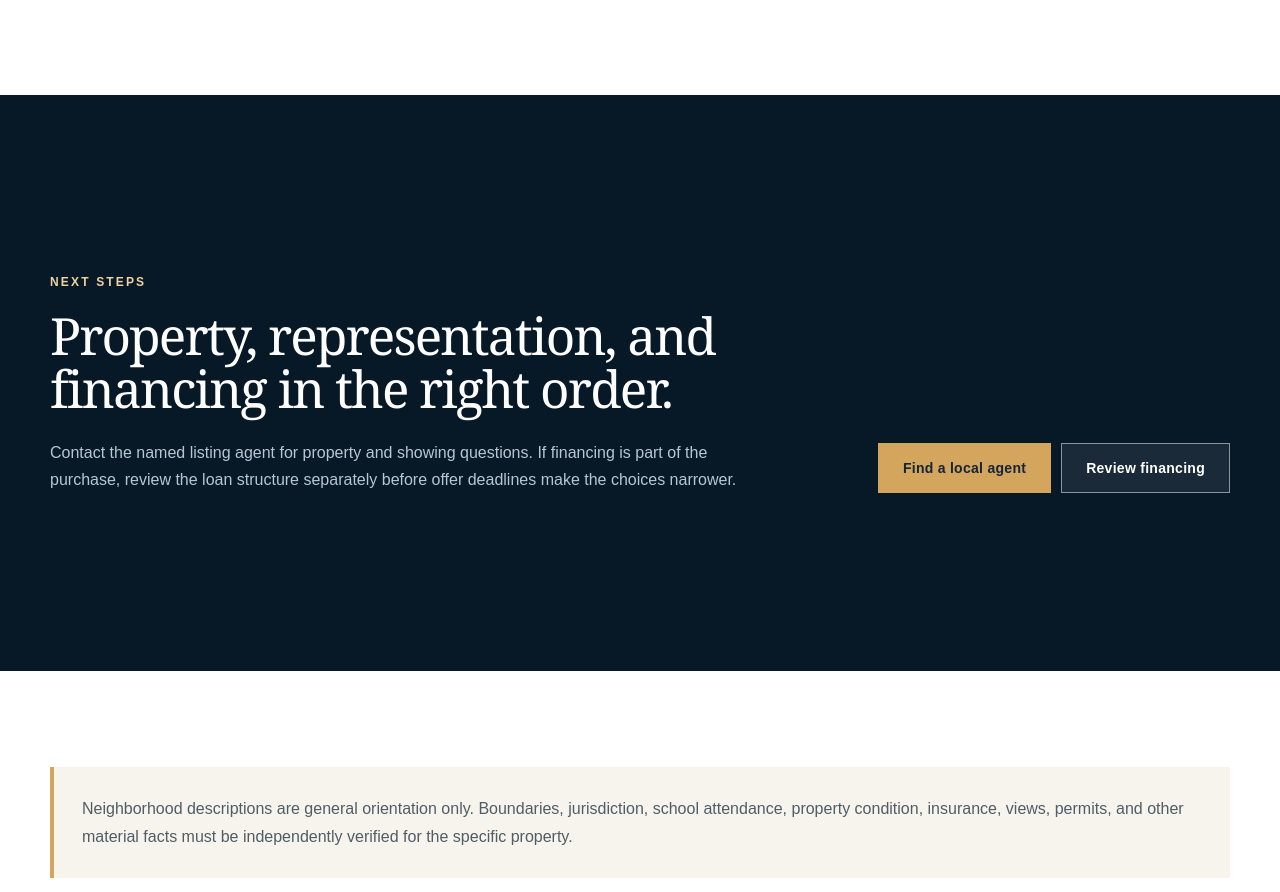
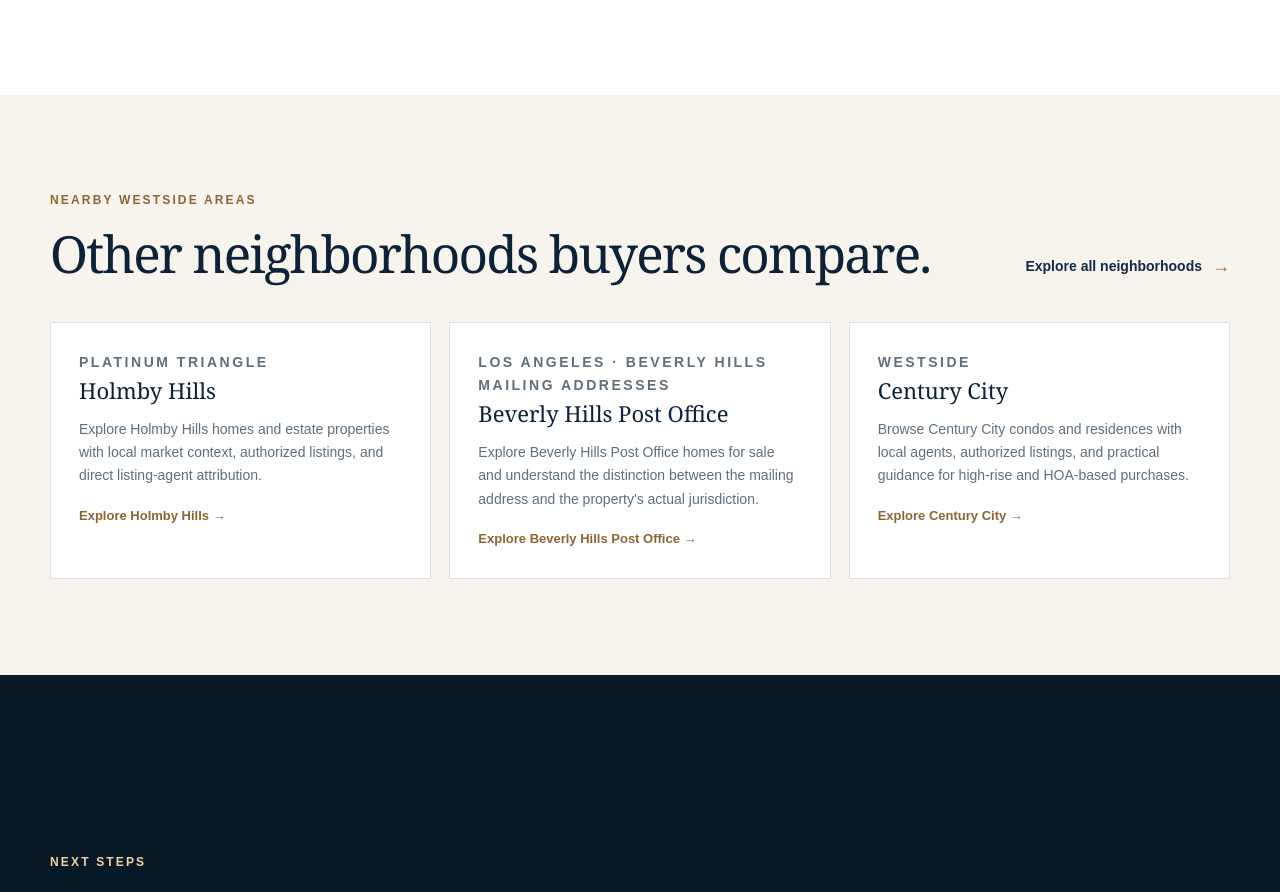
Before and after one commit to westccmortgage/90210estate, a Next.js app: page /neighborhoods/bel-air in a window 1280 px wide. Shown: the part 2636-3528 px from the top of the page. Built offline with nearby package versions, Linux system fonts and the light colour scheme; no server answers.

Commit message:
Strengthen neighborhood internal discovery

```diff
--- a/app/neighborhoods/[slug]/page.tsx
+++ b/app/neighborhoods/[slug]/page.tsx
@@ -10,6 +10,27 @@ export const dynamic = "force-dynamic";
 export const revalidate = 0;
 
 type Props = { params: { slug: string } };
+
+const relatedNeighborhoods: Record<string, string[]> = {
+  "beverly-hills": ["beverly-hills-flats", "trousdale-estates", "beverly-hills-post-office", "holmby-hills"],
+  "beverly-hills-flats": ["beverly-hills", "trousdale-estates", "century-city"],
+  "trousdale-estates": ["beverly-hills", "beverly-hills-gateway", "bel-air"],
+  "beverly-hills-gateway": ["beverly-hills", "trousdale-estates", "bel-air"],
+  "beverly-hills-post-office": ["beverly-hills", "bel-air", "sunset-strip"],
+  "bel-air": ["holmby-hills", "beverly-hills-post-office", "century-city"],
+  "holmby-hills": ["bel-air", "beverly-hills", "century-city"],
+  "sunset-strip": ["west-hollywood-west", "beverly-hills-post-office", "beverly-hills"],
+  "west-hollywood-west": ["sunset-strip", "beverly-hills", "century-city"],
+  "century-city": ["holmby-hills", "beverly-hills", "west-hollywood-west"],
+};
+
+const zipHubNeighborhoods = new Set([
+  "beverly-hills",
+  "beverly-hills-flats",
+  "trousdale-estates",
+  "beverly-hills-gateway",
+  "beverly-hills-post-office",
+]);
 
 export function generateStaticParams() {
   return neighborhoods.map((neighborhood) => ({ slug: neighborhood.slug }));
@@ -39,8 +60,14 @@ export default async function NeighborhoodPage({ params }: Props) {
 
   const listings = await getMarketplaceListings(neighborhood.feedArea);
   const canonical = `https://90210estate.com/neighborhoods/${neighborhood.slug}`;
+  const related = (relatedNeighborhoods[neighborhood.slug] || [])
+    .map((slug) => getNeighborhood(slug))
+    .filter((item): item is NonNullable<typeof item> => Boolean(item));
+
   const jsonLd = {
     "@context": "https://schema.org",
+    "@graph": [
+      {
         "@type": "CollectionPage",
         name: neighborhood.seoTitle,
         description: neighborhood.description,
@@ -50,6 +77,25 @@ export default async function NeighborhoodPage({ params }: Props) {
           name: neighborhood.name,
           address: { "@type": "PostalAddress", addressRegion: "CA", addressCountry: "US" },
         },
+      },
+      {
+        "@type": "BreadcrumbList",
+        itemListElement: [
+          {
+            "@type": "ListItem",
+            position: 1,
+            name: "Neighborhoods",
+            item: "https://90210estate.com/neighborhoods",
+          },
+          {
+            "@type": "ListItem",
+            position: 2,
+            name: neighborhood.name,
+            item: canonical,
+          },
+        ],
+      },
+    ],
   };
 
   return (
@@ -70,6 +116,11 @@ export default async function NeighborhoodPage({ params }: Props) {
           <p>{neighborhood.overview}</p>
           <p>{neighborhood.housing}</p>
           <p>{neighborhood.planning}</p>
+          {zipHubNeighborhoods.has(neighborhood.slug) ? (
+            <Link className="text-link" href="/90210-homes-for-sale">
+              Browse homes for sale across 90210 <span>→</span>
+            </Link>
+          ) : null}
         </div>
       </section>
 
@@ -102,6 +153,32 @@ export default async function NeighborhoodPage({ params }: Props) {
         <ListingExplorer listings={listings} />
       </section>
 
+      {related.length > 0 ? (
+        <section className="section soft">
+          <div className="shell">
+            <div className="section-heading row-heading">
+              <div>
+                <p className="eyebrow">Nearby Westside areas</p>
+                <h2>Other neighborhoods buyers compare.</h2>
+              </div>
+              <Link className="text-link desktop-only" href="/neighborhoods">
+                Explore all neighborhoods <span>→</span>
+              </Link>
+            </div>
+            <div className="data-grid">
+              {related.map((area) => (
+                <article className="data-card" key={area.slug}>
+                  <p className="eyebrow">{area.region}</p>
+                  <h3>{area.name}</h3>
+                  <p>{area.description}</p>
+                  <Link href={`/neighborhoods/${area.slug}`}>Explore {area.name} →</Link>
+                </article>
+              ))}
+            </div>
+          </div>
+        </section>
+      ) : null}
+
       <section className="section midnight">
         <div className="shell finance-band">
           <div>
```
Lines whose indentation alone changed are shown as unchanged.
